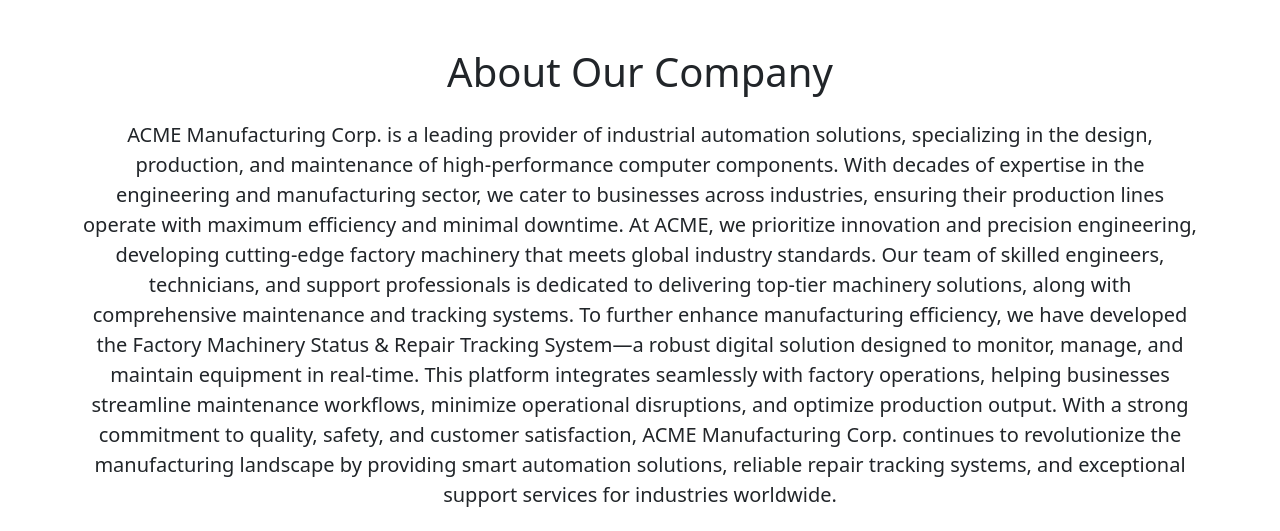
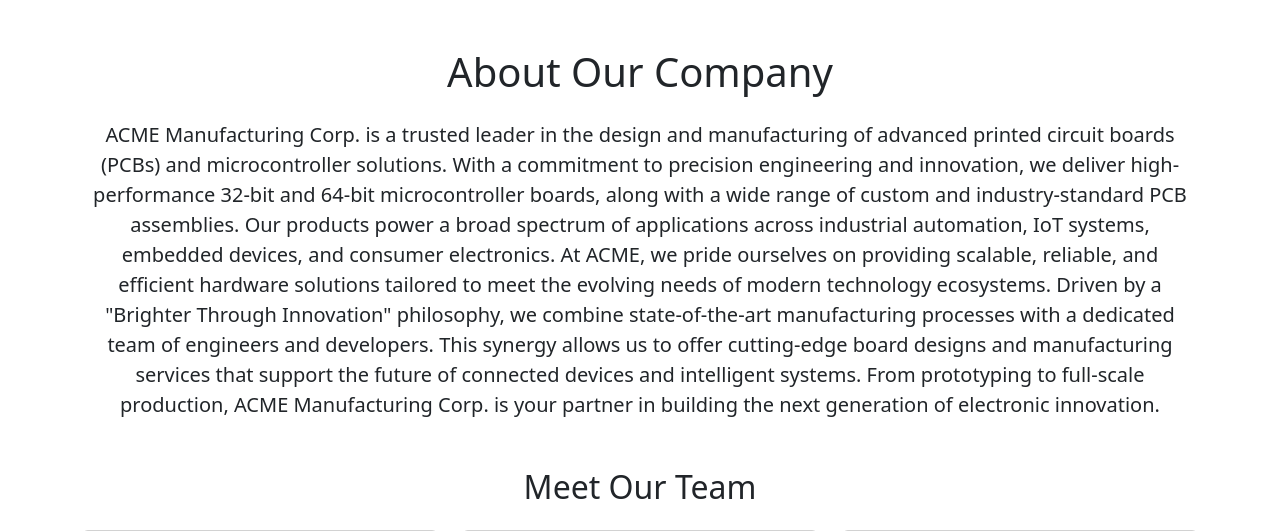
Before and after one commit to Ronghui-Lin/ee1037-groupg, a Django app: page /abt/ in a window 1280 px wide. Shown: the part 100-631 px from the top of the page. Run offline with Django 5.2, Linux system fonts and the light colour scheme.

Commit message:
Updated About Us page

```diff
--- a/acme/templates/acme/abt.html
+++ b/acme/templates/acme/abt.html
@@ -54,13 +54,14 @@
     <main class="container mt-5">
         <section class="about-company text-center">
             <h1 class="mb-4">About Our Company</h1>
-            <p class="lead">ACME Manufacturing Corp. is a leading provider of industrial automation solutions, specializing in the design, production, and maintenance of high-performance computer components. With decades of expertise in the engineering and manufacturing sector, we cater to businesses across industries, ensuring their production lines operate with maximum efficiency and minimal downtime.
+            <p class="lead">ACME Manufacturing Corp. is a trusted leader in the design and manufacturing of advanced printed circuit boards (PCBs) and microcontroller solutions. With a commitment to precision engineering and innovation, we deliver high-performance 32-bit and 64-bit microcontroller boards, along with a wide range of custom and industry-standard PCB assemblies.
 
-                At ACME, we prioritize innovation and precision engineering, developing cutting-edge factory machinery that meets global industry standards. Our team of skilled engineers, technicians, and support professionals is dedicated to delivering top-tier machinery solutions, along with comprehensive maintenance and tracking systems.
+                Our products power a broad spectrum of applications across industrial automation, IoT systems, embedded devices, and consumer electronics. At ACME, we pride ourselves on providing scalable, reliable, and efficient hardware solutions tailored to meet the evolving needs of modern technology ecosystems.
 
-                To further enhance manufacturing efficiency, we have developed the Factory Machinery Status & Repair Tracking System—a robust digital solution designed to monitor, manage, and maintain equipment in real-time. This platform integrates seamlessly with factory operations, helping businesses streamline maintenance workflows, minimize operational disruptions, and optimize production output.
+                Driven by a "Brighter Through Innovation" philosophy, we combine state-of-the-art manufacturing processes with a dedicated team of engineers and developers. This synergy allows us to offer cutting-edge board designs and manufacturing services that support the future of connected devices and intelligent systems.
 
-                With a strong commitment to quality, safety, and customer satisfaction, ACME Manufacturing Corp. continues to revolutionize the manufacturing landscape by providing smart automation solutions, reliable repair tracking systems, and exceptional support services for industries worldwide.</p>
+                From prototyping to full-scale production, ACME Manufacturing Corp. is your partner in building the next generation of electronic innovation.
+                </p>
         </section>
 
         <section class="team text-center mt-5">
```
